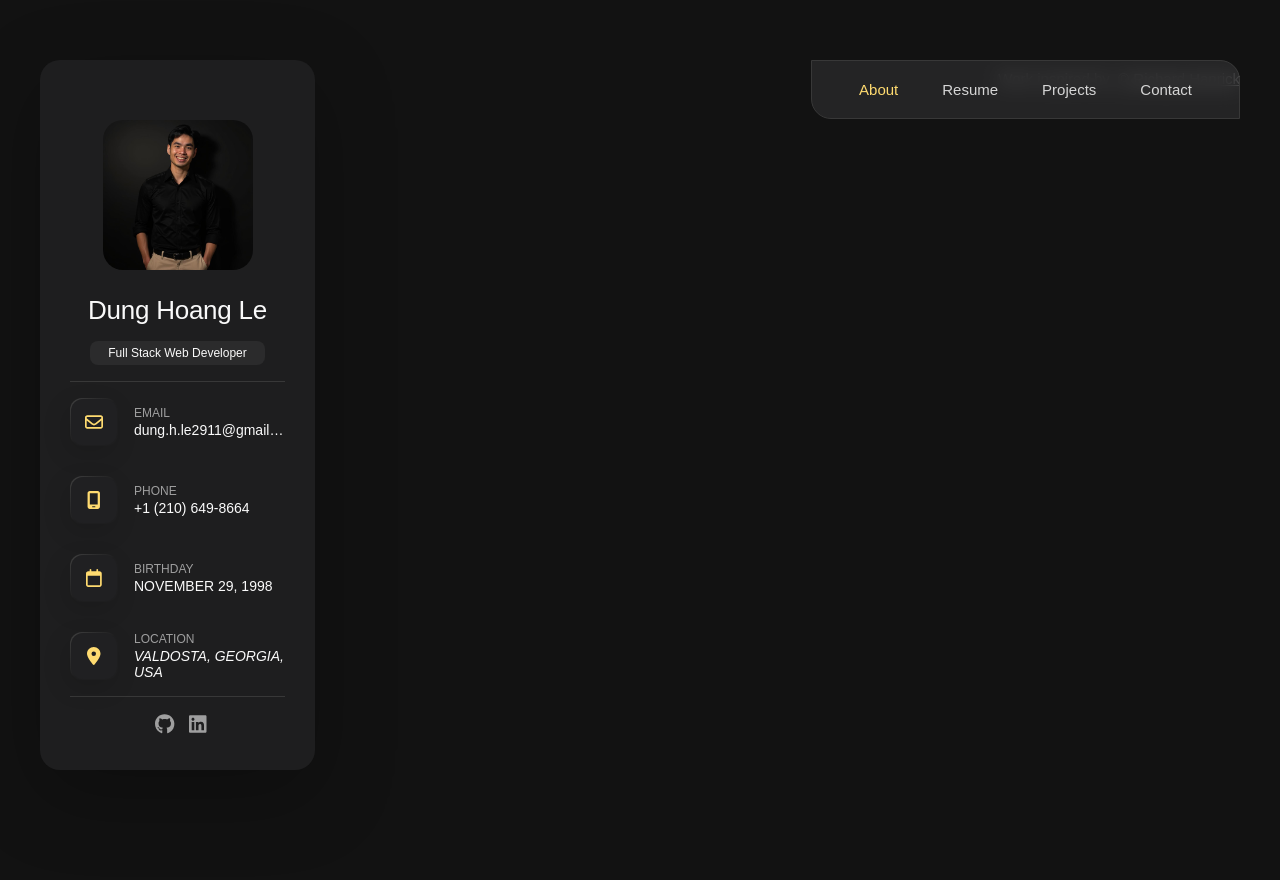
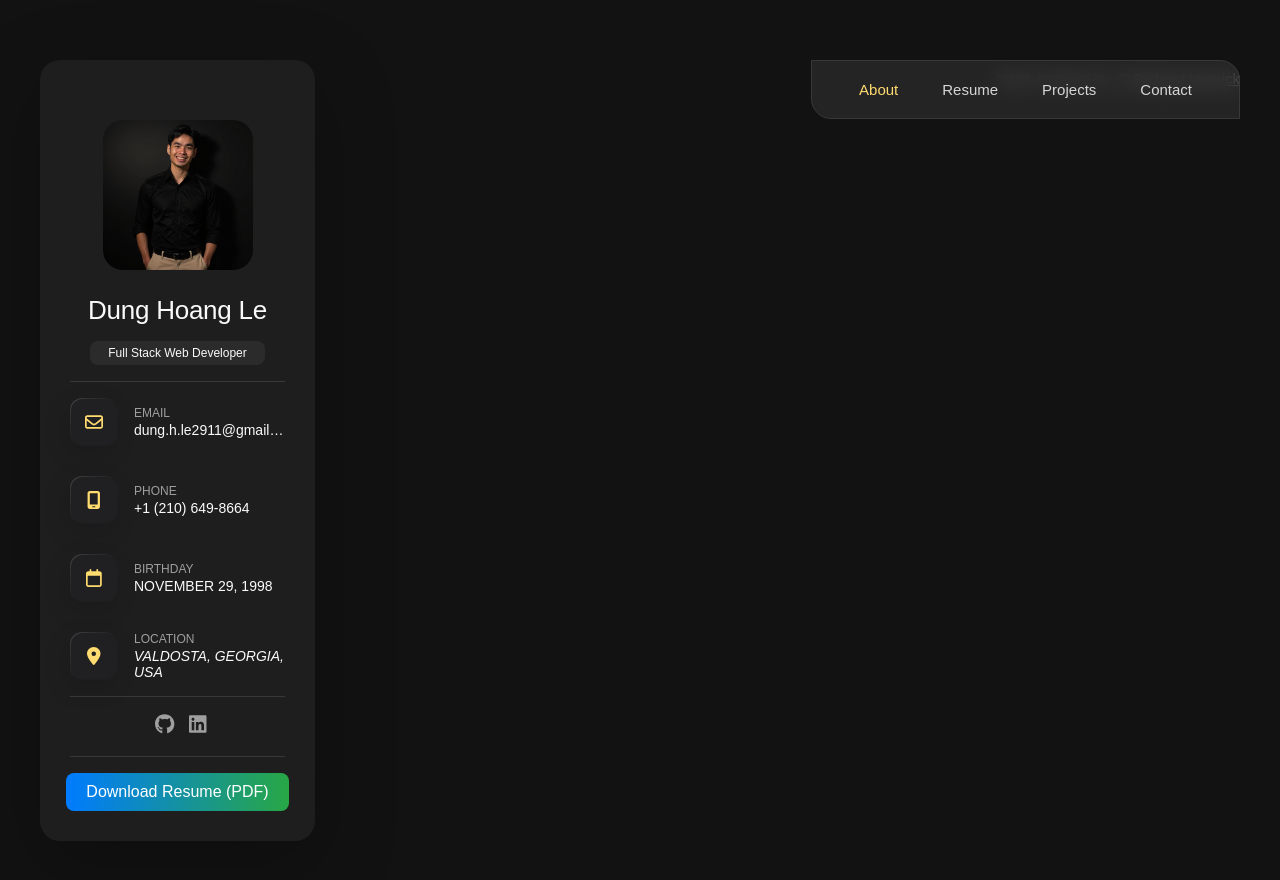
Before and after one commit to DungLe2911/DungLe-Portfolio, a React (Create React App) app: page / in a window 1280 px wide. Shown: the top 880 px of the page. Before the commit the page ends 830 px from the top, so only its background shows below. Built offline with nearby package versions, Linux system fonts and the light colour scheme.

Commit message:
Added Download Btn and small adjustments

```diff
--- a/src/Asset/Data.js
+++ b/src/Asset/Data.js
@@ -372,8 +372,20 @@ const RecommendationLettersURL = [
 
 // -------------------------------------------- PROJECT PAGE-------------------------------------------------------
 
-
+const projectList = [
+    {
+        name: 'Portfolio',
+        status: 'Mantainence',
+        description:[
+            'aaaaaaaa','bbbbbbbbb'
+        ],
+        sourceCodeURL: null,
+        imageList: [],
+        deployedURL: 'birdieapp.co'
+    }
+]
 
 export {
     contactsList, socialList, navBarList, educationList, experienceList,
-    serviceList, TestimonialsList, RecommendationLettersURL, toolBox};
+    serviceList, TestimonialsList, RecommendationLettersURL, toolBox,
+    projectList};
--- /dev/null
+++ b/src/Component/DownloadBtn.js
@@ -0,0 +1,9 @@
+import '../Style/DownloadBtn.css'
+import resume from '../Asset/Dung Le Resume 03_12_25.pdf'
+export default function DownloadBtn() {
+    return (
+        <a href={resume} download className="download-btn">
+            <button>Download Resume (PDF)</button>
+        </a>
+    )
+}
--- a/src/Component/InfoCard.js
+++ b/src/Component/InfoCard.js
@@ -6,6 +6,7 @@ import * as FaRegular from '@fortawesome/free-regular-svg-icons';
 import * as FaBrand from '@fortawesome/free-brands-svg-icons';
 import {contactsList, socialList} from "../Asset/Data.js";
 import { useState } from "react";
+import DownloadBtn from "./DownloadBtn.js";
 const iconMap = {...FaSolid, ...FaRegular, ...FaBrand};
 export default function InfoCard(){
     const [sidebarOpen, setSidebarOpen] = useState(false);
@@ -64,6 +65,10 @@ export default function InfoCard(){
                         )
                     })}
                 </ul>
+                <div className="seperator"></div>
+                <div style={{width: '100%', display:'flex', justifyContent: 'center', alignItems: 'center'}} >
+                    <DownloadBtn />
+                </div>
             </div>
         </div>
     );
--- a/src/Page/Resume.js
+++ b/src/Page/Resume.js
@@ -4,6 +4,7 @@ import "../Style/Resume.css"
 import { educationList, experienceList } from "../Asset/Data.js";
 import { toolBox } from "../Asset/Data.js";
 import { useEffect, useState } from "react";
+import DownloadBtn from "../Component/DownloadBtn.js";
 
 export default function Resume() {
     const [width, setWidth] = useState(window.innerWidth);
@@ -42,6 +43,7 @@ export default function Resume() {
                 </h2>
             </header>
             <section className="timeline">
+                {width < 1250 ? <div style={{marginBottom:'10px'}}><DownloadBtn /></div>:<></>}
                 <div className="titleWrapper">
                     <div className="iconBox">
                         <FontAwesomeIcon icon={FaSolid.faBookOpen} />
--- a/src/Style/About.css
+++ b/src/Style/About.css
@@ -287,6 +287,7 @@
 
 .achievements{
     margin-bottom: 30px;
+    margin-top: 20px;
 }
 
 .achievementsTitle{
@@ -299,7 +300,7 @@
     align-items: flex-start;
     gap: 15px;
     margin: 0 -15px;
-    padding: 25px 15px;
+    padding: 15px;
     padding-bottom: 35px;
     overflow-x: auto;
     scroll-behavior: smooth;
--- /dev/null
+++ b/src/Style/DownloadBtn.css
@@ -0,0 +1,21 @@
+.download-btn {
+    background: linear-gradient(90deg, #007BFF, #28a745); /* Blue */
+    padding: 10px 20px;
+    font-size: 1rem;
+    border-radius: 8px;
+    cursor: pointer;
+    transition: background-color 200ms ease, border-color 200ms ease;
+    text-decoration: none;
+    display: inline-block;
+    white-space: nowrap;
+}
+
+.download-btn > button {
+    color: white;
+}
+
+.download-btn:hover {
+    background: linear-gradient(90deg, #0056b3, #1e7e34); /* Green */
+    /* border-color: #1e7e34; */
+    transform: scale(1.03);
+}
--- a/src/Style/Resume.css
+++ b/src/Style/Resume.css
@@ -177,7 +177,7 @@
     left: 0;
     width: 100%;
     text-align: center;
-    font-size: 12px;
+    font-size: 15px;
     color: var(--orange-yellow-crayola);
     font-weight: var(--fw-600);
     opacity: 0;
```
Also changed, not shown: 1 other file (tests, documents, lock files or other folders).
